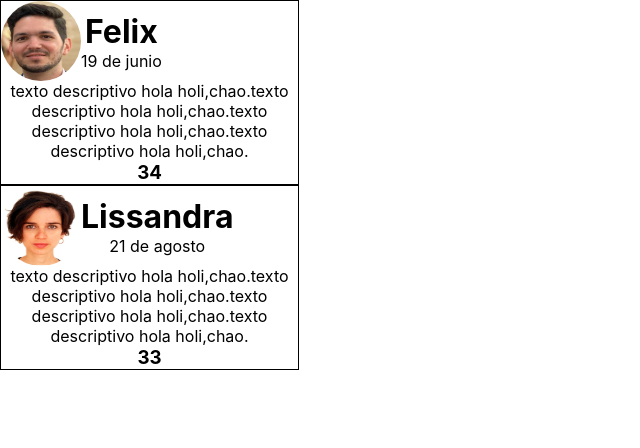
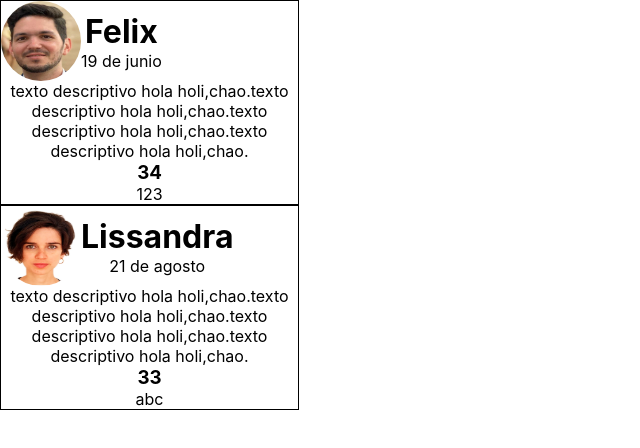
Before and after one commit to lissms/react-exercises-adalab-m-3, a React (Create React App) app in the folder 01/: page / in a window 1280 px wide. Shown: the top 448 px of the page, without its empty margins (0-640 px from the left). Built offline with nearby package versions, Linux system fonts and the light colour scheme.

Commit message:
examples

```diff
--- a/01/src/components/MediaList.jsx
+++ b/01/src/components/MediaList.jsx
@@ -1,5 +1,6 @@
 import "./App.css";
 import MediaCard from "./cardmedia";
+import Description from "./description/description";
 import lissa from "../components/images/lissa.png";
 import felix from "../components/images/felix.png";
 
@@ -8,22 +9,24 @@ function MediaList() {
     <div className="App">
       <ul>
         <li>
-          <MediaCard
-            img={felix}
-            name="Felix"
-            date="19 de junio"
-            likes="34"
-            text="texto descriptivo hola holi,chao.texto descriptivo hola holi,chao.texto descriptivo hola holi,chao.texto descriptivo hola holi,chao."
-          />
+          <MediaCard img={felix} name="Felix" date="19 de junio">
+            <Description
+              descriptionText="texto descriptivo hola holi,chao.texto descriptivo hola holi,chao.texto descriptivo hola holi,chao.texto descriptivo hola holi,chao."
+              descriptionLikes="34"
+            >
+              123
+            </Description>
+          </MediaCard>
         </li>
         <li>
-          <MediaCard
-            img={lissa}
-            name="Lissandra"
-            date="21 de agosto"
-            likes="33"
-            text="texto descriptivo hola holi,chao.texto descriptivo hola holi,chao.texto descriptivo hola holi,chao.texto descriptivo hola holi,chao."
-          />
+          <MediaCard img={lissa} name="Lissandra" date="21 de agosto">
+            <Description
+              descriptionText="texto descriptivo hola holi,chao.texto descriptivo hola holi,chao.texto descriptivo hola holi,chao.texto descriptivo hola holi,chao."
+              descriptionLikes="33"
+            >
+              abc
+            </Description>
+          </MediaCard>
         </li>
       </ul>
     </div>
--- a/01/src/components/cardmedia.jsx
+++ b/01/src/components/cardmedia.jsx
@@ -1,4 +1,5 @@
 import React, { Component } from "react";
+import Description from "./description/description";
 import "./cardmedia.scss";
 
 class MediaCard extends Component {
@@ -12,10 +13,7 @@ class MediaCard extends Component {
             <p className="date">{this.props.date}</p>
           </div>
         </header>
-        <div className="description">
-          <p className="test">{this.props.text}</p>
-          <h3>{this.props.likes}</h3>
-        </div>
+        {this.props.children}
       </div>
     );
   }
--- /dev/null
+++ b/01/src/components/description/description.jsx
@@ -0,0 +1,13 @@
+import React, { Component } from "react";
+
+export default class Description extends Component {
+  render() {
+    return (
+      <div className="description">
+        <p className="test">{this.props.descriptionText}</p>
+        <h3>{this.props.descriptionLikes}</h3>
+        {this.props.children}
+      </div>
+    );
+  }
+}
```
